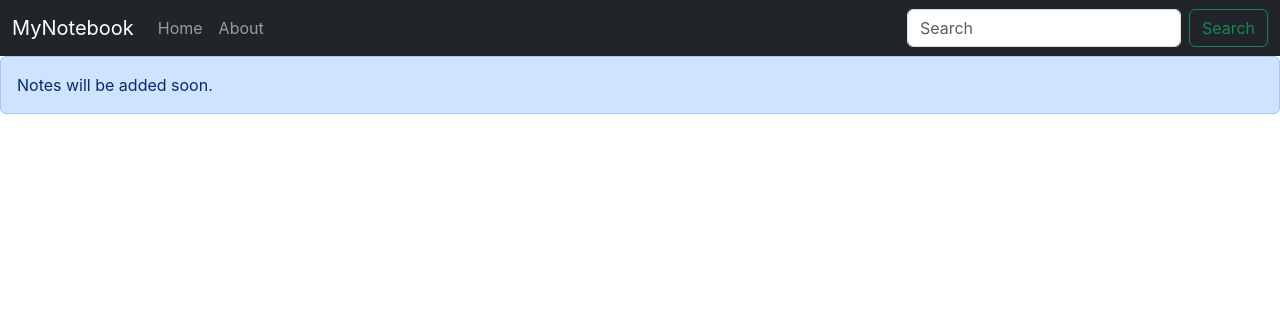
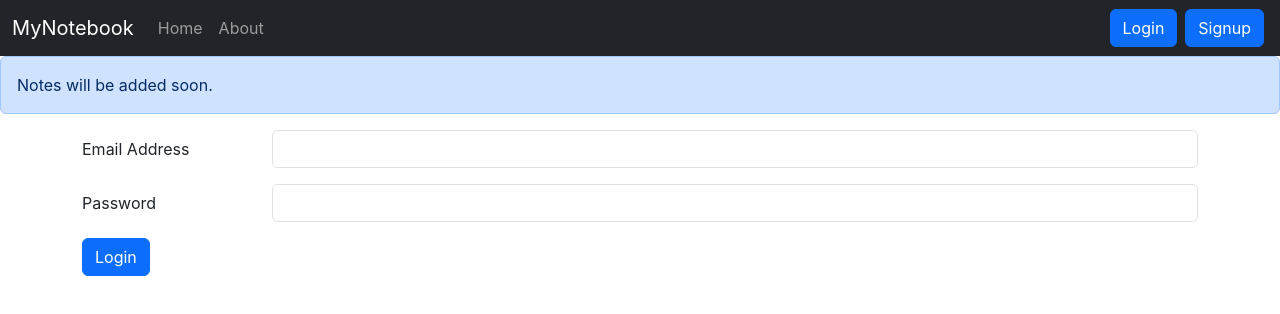
Before and after one commit to neelshrimali/inotebook, a React (Create React App) app: page /login in a window 1280 px wide. Shown: the top 314 px of the page. Built offline with nearby package versions, Linux system fonts and the light colour scheme; the HTML template or start-up script is replaced by a standard one.

Commit message:
Login component added with get authtoken on success

```diff
--- a/src/App.js
+++ b/src/App.js
@@ -5,6 +5,8 @@ import { Home } from "./component/Home";
 import About from "./component/About";
 import NoteState from "./context/notes/NoteState";
 import Alert from "./component/Alert";
+import Login from "./component/Login";
+import Signup from "./component/Signup";
 
 function App() {
   return (
@@ -17,6 +19,8 @@ function App() {
         <Routes>
           <Route exact path="/" element={<Home/>} />
           <Route exact path="/about" element={<About/>} />
+          <Route exact path="/login" element={<Login/>} />
+          <Route exact path="/signup" element={<Signup/>} />
         </Routes>
         </div>
       </Router>
--- a/src/component/About.js
+++ b/src/component/About.js
@@ -3,7 +3,7 @@ const About = () => {
 
   return (
     <div>
-      {/* This is {a.state.name} and he is in class {a.state.class}. */}
+      i am about comp.
     </div>
   )
 }
--- /dev/null
+++ b/src/component/Login.js
@@ -0,0 +1,80 @@
+import React, { useState } from "react";
+import {useNavigate } from 'react-router-dom'
+
+const Login = () => {
+  const host = "http://localhost:5000";
+  const [credential,setcredential] =useState({email:"",password:""})
+  let navigate  = useNavigate();
+  const onChange = (e) => {
+    setcredential({ ...credential, [e.target.name]: e.target.value});
+  };
+
+  const handleSubmit = async (e) => {
+    e.preventDefault();
+    //api call
+    const url = `${host}/api/auth/login`;
+    const response = await fetch(url, {
+      method: "POST",
+      headers: {
+        "Content-Type": "application/json"
+        },
+      body: JSON.stringify({ email: credential.email, password: credential.password })
+    });
+    const json = await response.json();
+    if (json.success){
+        localStorage.setItem('token',json.authtoken);
+        navigate('/');
+    }
+    else{
+        alert("Invalid credentials")
+    }
+
+  };
+  return (
+    <div>
+      <form onSubmit={handleSubmit}>
+        <div className="mb-3 row">
+          <label className="col-sm-2 col-form-label">
+            Email Address
+          </label>
+          <div className="col-sm-10">
+            <input
+              type="text"
+              className="form-control"
+              id="email"
+              name="email"
+              onChange={onChange}
+              value={credential.email}
+            />
+          </div>
+        </div>
+        <div className="mb-3 row">
+          <label className="col-sm-2 col-form-label">
+            Password
+          </label>
+          <div className="col-sm-10">
+            <input
+              type="password"
+              id="password"
+              name="password"
+              value={credential.password}
+              onChange={onChange}
+              className="form-control"
+            />
+          </div>
+        </div>
+        <div className="col-auto">
+          <button
+            type="submit"
+            className="btn btn-primary mb-3"
+
+          >
+            Login
+          </button>
+        </div>
+      </form>
+    </div>
+  );
+};
+
+export default Login;
--- a/src/component/Navbar.js
+++ b/src/component/Navbar.js
@@ -41,15 +41,12 @@ const Navbar = () => {
             </li>
           </ul>
           <form className="d-flex" role="search">
-            <input
-              className="form-control me-2"
-              type="search"
-              placeholder="Search"
-              aria-label="Search"
-            />
-            <button className="btn btn-outline-success" type="submit">
-              Search
-            </button>
+            <Link className="btn btn-primary mx-1" to="/login" type="submit">
+              Login
+            </Link>
+            <Link className="btn btn-primary mx-1" to="/signup" type="submit">
+              Signup
+            </Link>
           </form>
         </div>
       </div>
--- /dev/null
+++ b/src/component/Signup.js
@@ -0,0 +1,11 @@
+import React from 'react'
+
+const Signup = () => {
+  return (
+    <div>
+      i am signup.
+    </div>
+  )
+}
+
+export default Signup
```
Also changed, not shown: 1 other file (tests, documents, lock files or other folders).
